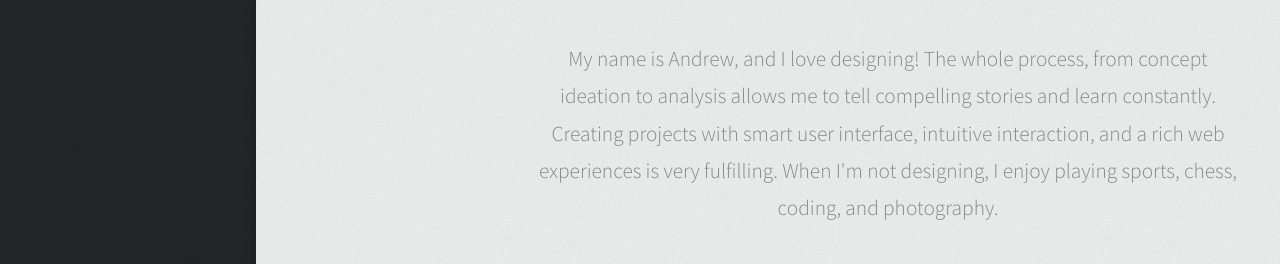
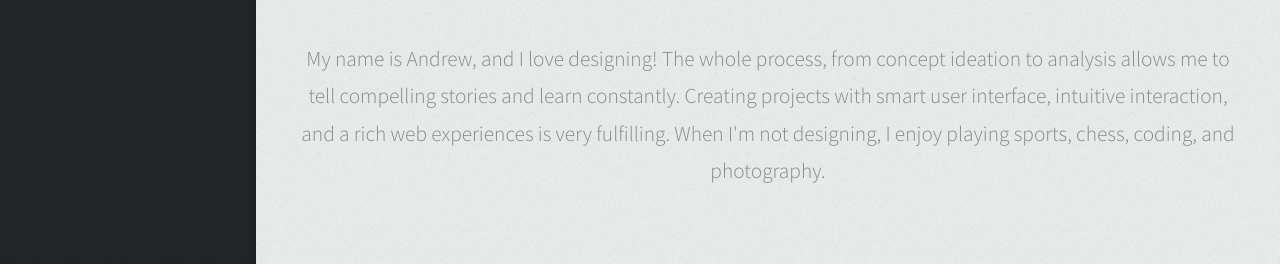
Before and after one commit to bransoat/andrew-branson-uxui-portfolio, a plain HTML site: page index.html in a window 1280 px wide. Shown: the part 536-800 px from the top of the page. Drawn offline with Linux system fonts and the light colour scheme.

Commit message:
Update index.html

```diff
--- a/index.html
+++ b/index.html
@@ -81,7 +81,7 @@
           <header>
             <h2>About Me</h2>
           </header>
-          <p style="padding-left: 240px;">
+          <p>
             My name is Andrew, and I love designing!  The whole process, from concept ideation to analysis allows me to tell compelling stories and learn constantly. Creating projects with smart user interface, intuitive interaction, and a rich web experiences is very fulfilling.
             When I'm not designing, I enjoy playing sports, chess, coding, and photography.
           </p>
```
